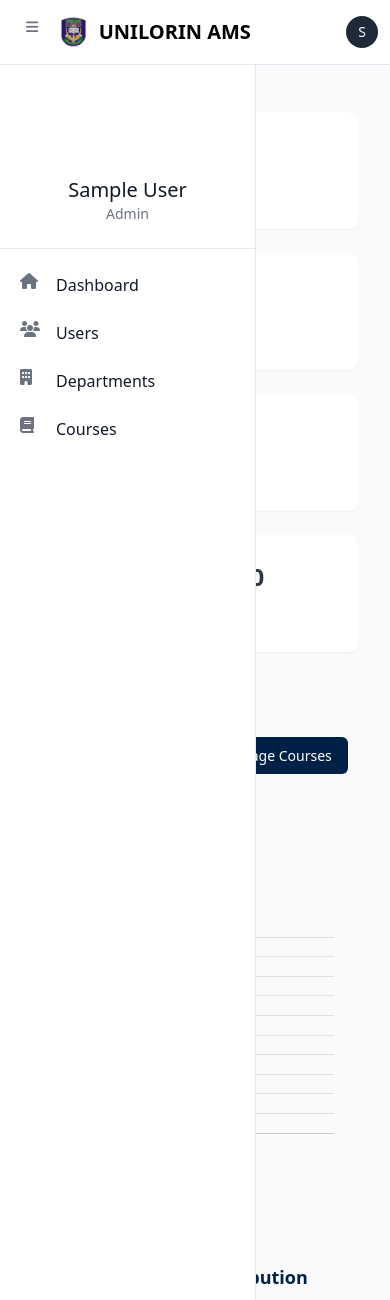
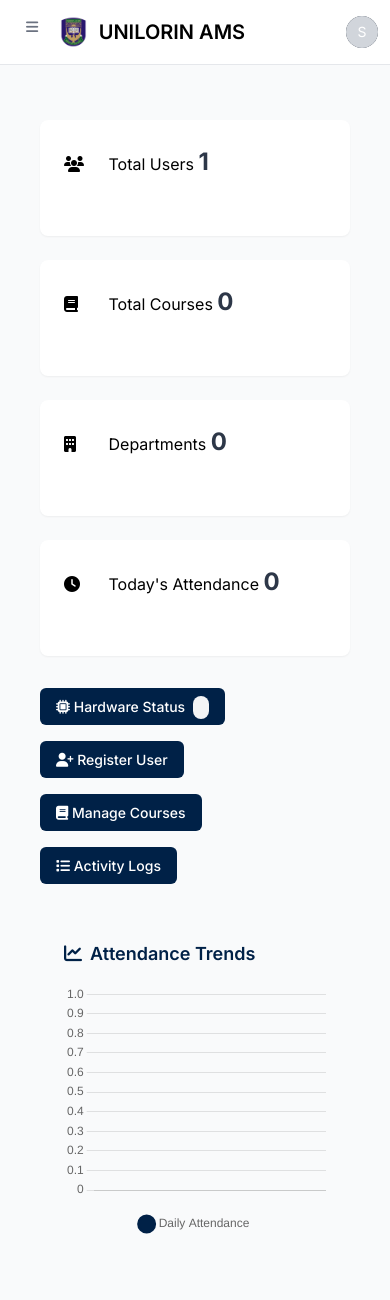
Before and after one commit to Barryhack/UNILORIN-AMS, a Flask app: page /admin/dashboard in a window 390 px wide. Shown: the top 1300 px of the page. Run offline with Flask 3, Linux system fonts and the light colour scheme; the visitor is signed in with stand-in values (Sample User, id 1); data comes from the database, SQL or seed files in the repository; data that the repository does not hold is empty; parts of the project's set-up code (start-up, migrations or seed data) failed here and were passed over; some libraries are stand-ins or nearby versions.

Commit message:
fix: Layout and scrolling issues
- Fixed scrolling on main content area
- Improved sidebar layout and positioning
- Fixed header height and positioning
- Better mobile responsiveness
- Added smooth transitions
- Fixed flash messages display

```diff
--- a/app/templates/admin/admin_base.html
+++ b/app/templates/admin/admin_base.html
@@ -1,5 +1,5 @@
 <!DOCTYPE html>
-<html lang="en" class="h-full">
+<html lang="en" class="h-full bg-gray-50">
 <head>
     <meta charset="UTF-8">
     <meta name="viewport" content="width=device-width, initial-scale=1.0">
@@ -21,26 +21,43 @@
     {% block extra_styles %}{% endblock %}
 
     <style>
-        html, body {
-            margin: 0;
-            padding: 0;
-            width: 100%;
-            height: 100%;
-            overflow: hidden;
+        :root {
+            --header-height: 64px;
+            --sidebar-width: 256px;
+        }
+
+        html {
+            scroll-behavior: smooth;
         }
 
         body {
-            display: flex;
-            flex-direction: column;
+            font-family: 'Inter', sans-serif;
             min-height: 100vh;
             background-color: #f9fafb;
         }
 
-        .scroll-container {
+        #main-content {
+            margin-left: var(--sidebar-width);
+            margin-top: var(--header-height);
+            min-height: calc(100vh - var(--header-height));
+            transition: margin-left 0.3s ease;
             overflow-y: auto;
             overflow-x: hidden;
+            padding: 1.5rem;
+        }
+
+        @media (max-width: 1024px) {
+            #main-content {
+                margin-left: 0;
+            }
+        }
+
+        .scroll-container {
             height: 100%;
-            width: 100%;
+            overflow-y: auto;
+            overflow-x: hidden;
+            scrollbar-width: thin;
+            scrollbar-color: #888 #f1f1f1;
         }
 
         .scroll-container::-webkit-scrollbar {
@@ -49,6 +66,7 @@
 
         .scroll-container::-webkit-scrollbar-track {
             background: #f1f1f1;
+            border-radius: 3px;
         }
 
         .scroll-container::-webkit-scrollbar-thumb {
@@ -81,12 +99,22 @@
         .nav-link.active::before {
             transform: scaleY(1);
         }
+
+        @media (max-width: 1024px) {
+            #sidebar {
+                transform: translateX(-100%);
+            }
+
+            #sidebar.show {
+                transform: translateX(0);
+            }
+        }
     </style>
 </head>
 
-<body class="h-full font-sans antialiased">
+<body class="h-full">
     <!-- Top Navigation -->
-    <nav class="fixed top-0 z-50 w-full bg-white border-b border-gray-200">
+    <nav class="fixed top-0 z-50 w-full bg-white border-b border-gray-200 h-[var(--header-height)]">
         <div class="px-3 py-3 lg:px-5 lg:pl-3">
             <div class="flex items-center justify-between">
                 <div class="flex items-center justify-start">
@@ -99,23 +127,24 @@
                     </a>
                 </div>
                 <div class="flex items-center">
-                    <!-- Profile dropdown -->
-                    <div class="relative ml-3">
-                        <button id="profile-button" class="flex text-sm bg-gray-800 rounded-full focus:ring-4 focus:ring-gray-300">
+                    <div class="flex items-center ml-3">
+                        <div class="relative">
+                            <button type="button" class="flex text-sm bg-gray-800 rounded-full focus:ring-4 focus:ring-gray-300" id="user-menu-button">
                                 <span class="sr-only">Open user menu</span>
-                            <div class="w-8 h-8 rounded-full bg-[#002147] flex items-center justify-center text-white">
+                                <div class="w-8 h-8 rounded-full bg-gray-300 flex items-center justify-center text-white">
                                     {{ current_user.first_name[0].upper() }}
                                 </div>
                             </button>
-                        <!-- Dropdown menu -->
-                        <div id="profile-dropdown" class="hidden absolute right-0 z-50 mt-2 w-48 bg-white rounded-lg shadow-lg">
+                            <div class="hidden absolute right-0 mt-2 w-48 bg-white rounded-lg shadow-lg z-50" id="user-dropdown">
                                 <div class="px-4 py-3">
                                     <p class="text-sm text-gray-900">{{ current_user.first_name }} {{ current_user.last_name }}</p>
-                                <p class="text-sm font-medium text-gray-500 truncate">{{ current_user.email }}</p>
+                                    <p class="text-sm font-medium text-gray-900 truncate">{{ current_user.email }}</p>
                                 </div>
-                            <div class="py-1">
-                                <a href="/profile" class="block px-4 py-2 text-sm text-gray-700 hover:bg-gray-100">Profile</a>
-                                <a href="/auth/logout" class="block px-4 py-2 text-sm text-gray-700 hover:bg-gray-100">Logout</a>
+                                <ul class="py-1" aria-labelledby="user-menu-button">
+                                    <li>
+                                        <a href="{{ url_for('auth.logout') }}" class="block px-4 py-2 text-sm text-gray-700 hover:bg-gray-100">Sign out</a>
+                                    </li>
+                                </ul>
                             </div>
                         </div>
                     </div>
@@ -124,63 +153,54 @@
         </div>
     </nav>
 
-    <!-- Error Container -->
-    <div id="error-container" class="fixed top-16 left-1/2 transform -translate-x-1/2 z-50 hidden w-96">
-        <div class="bg-red-100 border-l-4 border-red-500 text-red-700 p-4 rounded shadow-md" role="alert">
-            <div class="flex items-center">
-                <div class="py-1">
-                    <i class="fas fa-exclamation-circle"></i>
-                </div>
-                <div class="ml-3">
-                    <p id="error-message" class="text-sm"></p>
-                </div>
-                <button type="button" class="ml-auto -mx-1.5 -my-1.5 bg-red-100 text-red-500 rounded-lg focus:ring-2 focus:ring-red-400 p-1.5 hover:bg-red-200 inline-flex h-8 w-8">
-                    <span class="sr-only">Close</span>
-                    <i class="fas fa-times"></i>
-                </button>
-            </div>
-        </div>
-    </div>
-
     <!-- Sidebar -->
-    <aside id="sidebar" class="fixed top-0 left-0 z-40 w-64 h-screen pt-20 transition-transform -translate-x-full bg-white border-r border-gray-200 lg:translate-x-0">
-        <!-- User Profile -->
+    <aside id="sidebar" class="fixed top-0 left-0 z-40 w-[var(--sidebar-width)] h-screen pt-[var(--header-height)] transition-transform bg-white border-r border-gray-200 lg:translate-x-0">
         <div class="flex flex-col h-full">
             <div class="flex items-center justify-center p-6 border-b border-gray-200">
                 <div class="flex flex-col items-center">
-                    <div class="w-16 h-16 rounded-full bg-[#002147] flex items-center justify-center text-white text-2xl">
+                    <div class="w-20 h-20 rounded-full bg-gray-300 flex items-center justify-center text-white text-2xl mb-2">
                         {{ current_user.first_name[0].upper() }}
                     </div>
-                    <h5 class="mt-2 text-xl font-medium text-gray-900">{{ current_user.first_name }} {{ current_user.last_name }}</h5>
+                    <h5 class="text-lg font-semibold text-gray-900">{{ current_user.first_name }} {{ current_user.last_name }}</h5>
                     <span class="text-sm text-gray-500">{{ current_user.role.title() }}</span>
                 </div>
             </div>
-
-            <!-- Navigation -->
-            <div class="py-4 px-3 overflow-y-auto">
+            <div class="scroll-container flex-1 px-3 py-4 overflow-y-auto">
                 <ul class="space-y-2">
                     <li>
-                        <a href="/admin/new-dashboard" class="nav-link flex items-center p-2 text-base font-normal text-gray-900 rounded-lg dark:text-white hover:bg-gray-100 dark:hover:bg-gray-700 ">
-                            <i class="fas fa-home w-6 h-6 text-gray-500 transition duration-75 dark:text-gray-400 group-hover:text-gray-900 dark:group-hover:text-white"></i>
+                        <a href="{{ url_for('admin.dashboard') }}" class="nav-link flex items-center p-2 text-base font-normal text-gray-900 rounded-lg hover:bg-gray-100 {% if request.endpoint == 'admin.dashboard' %}bg-gray-100{% endif %}">
+                            <i class="fas fa-tachometer-alt w-6 h-6 text-gray-500 transition duration-75"></i>
                             <span class="ml-3">Dashboard</span>
                         </a>
                     </li>
                     <li>
-                        <a href="{{ url_for('admin.manage_users') }}" class="nav-link flex items-center p-2 text-base font-normal text-gray-900 rounded-lg hover:bg-gray-100 {% if request.endpoint == 'admin.manage_users' %}active{% endif %}">
+                        <a href="{{ url_for('admin.manage_users') }}" class="nav-link flex items-center p-2 text-base font-normal text-gray-900 rounded-lg hover:bg-gray-100 {% if request.endpoint == 'admin.manage_users' %}bg-gray-100{% endif %}">
                             <i class="fas fa-users w-6 h-6 text-gray-500 transition duration-75"></i>
                             <span class="ml-3">Users</span>
                         </a>
                     </li>
                     <li>
-                        <a href="{{ url_for('admin.manage_departments') }}" class="nav-link flex items-center p-2 text-base font-normal text-gray-900 rounded-lg hover:bg-gray-100 {% if request.endpoint == 'admin.manage_departments' %}active{% endif %}">
+                        <a href="{{ url_for('admin.manage_courses') }}" class="nav-link flex items-center p-2 text-base font-normal text-gray-900 rounded-lg hover:bg-gray-100 {% if request.endpoint == 'admin.manage_courses' %}bg-gray-100{% endif %}">
+                            <i class="fas fa-book w-6 h-6 text-gray-500 transition duration-75"></i>
+                            <span class="ml-3">Courses</span>
+                        </a>
+                    </li>
+                    <li>
+                        <a href="{{ url_for('admin.manage_departments') }}" class="nav-link flex items-center p-2 text-base font-normal text-gray-900 rounded-lg hover:bg-gray-100 {% if request.endpoint == 'admin.manage_departments' %}bg-gray-100{% endif %}">
                             <i class="fas fa-building w-6 h-6 text-gray-500 transition duration-75"></i>
                             <span class="ml-3">Departments</span>
                         </a>
                     </li>
                     <li>
-                        <a href="{{ url_for('admin.manage_courses') }}" class="nav-link flex items-center p-2 text-base font-normal text-gray-900 rounded-lg hover:bg-gray-100 {% if request.endpoint == 'admin.manage_courses' %}active{% endif %}">
-                            <i class="fas fa-book w-6 h-6 text-gray-500 transition duration-75"></i>
-                            <span class="ml-3">Courses</span>
+                        <a href="{{ url_for('admin.activity_logs') }}" class="nav-link flex items-center p-2 text-base font-normal text-gray-900 rounded-lg hover:bg-gray-100 {% if request.endpoint == 'admin.activity_logs' %}bg-gray-100{% endif %}">
+                            <i class="fas fa-history w-6 h-6 text-gray-500 transition duration-75"></i>
+                            <span class="ml-3">Activity Logs</span>
+                        </a>
+                    </li>
+                    <li>
+                        <a href="{{ url_for('admin.system_logs') }}" class="nav-link flex items-center p-2 text-base font-normal text-gray-900 rounded-lg hover:bg-gray-100 {% if request.endpoint == 'admin.system_logs' %}bg-gray-100{% endif %}">
+                            <i class="fas fa-terminal w-6 h-6 text-gray-500 transition duration-75"></i>
+                            <span class="ml-3">System Logs</span>
                         </a>
                     </li>
                 </ul>
@@ -189,61 +209,59 @@
     </aside>
 
     <!-- Main Content -->
-    <div class="p-4 lg:ml-64 pt-20">
-        <!-- Flash Messages -->
-        {% with messages = get_flashed_messages(with_categories=true) %}
-            {% if messages %}
-                {% for category, message in messages %}
-                    <div class="mb-4 p-4 rounded-lg {% if category == 'error' %}bg-red-100 text-red-700 border-red-400{% else %}bg-green-100 text-green-700 border-green-400{% endif %}">
-                        {{ message }}
-                    </div>
-                {% endfor %}
-            {% endif %}
-        {% endwith %}
+    <main id="main-content" class="scroll-container">
+        {% block content %}{% endblock %}
+    </main>
 
-        {% block content %}{% endblock %}
-    </div>
-
-    <!-- Scripts -->
     <script>
         // Force reload if template version changes
-        const TEMPLATE_VERSION = '1.0.1';
+        const TEMPLATE_VERSION = '1.0.2';
         if (localStorage.getItem('template_version') !== TEMPLATE_VERSION) {
             localStorage.setItem('template_version', TEMPLATE_VERSION);
-            if (!window.location.hash) {
             window.location.reload(true);
         }
+
+        // User dropdown toggle
+        const userMenuButton = document.getElementById('user-menu-button');
+        const userDropdown = document.getElementById('user-dropdown');
+
+        if (userMenuButton && userDropdown) {
+            userMenuButton.addEventListener('click', () => {
+                userDropdown.classList.toggle('hidden');
+            });
+
+            document.addEventListener('click', (event) => {
+                if (!userMenuButton.contains(event.target) && !userDropdown.contains(event.target)) {
+                    userDropdown.classList.add('hidden');
+                }
+            });
         }
 
-        document.addEventListener('DOMContentLoaded', function() {
-            // Toggle sidebar on mobile
+        // Sidebar toggle for mobile
         const sidebarToggle = document.getElementById('sidebar-toggle');
         const sidebar = document.getElementById('sidebar');
 
-            if (sidebarToggle) {
-                sidebarToggle.addEventListener('click', function() {
+        if (sidebarToggle && sidebar) {
+            sidebarToggle.addEventListener('click', () => {
                 sidebar.classList.toggle('-translate-x-full');
+            });
+
+            // Close sidebar when clicking outside on mobile
+            document.addEventListener('click', (event) => {
+                if (window.innerWidth < 1024) {
+                    if (!sidebar.contains(event.target) && !sidebarToggle.contains(event.target)) {
+                        sidebar.classList.add('-translate-x-full');
+                    }
+                }
             });
         }
 
-            // Toggle profile dropdown
-            const profileButton = document.getElementById('profile-button');
-            const profileDropdown = document.getElementById('profile-dropdown');
-
-            if (profileButton && profileDropdown) {
-                profileButton.addEventListener('click', function() {
-                    profileDropdown.classList.toggle('hidden');
-                });
-
-                // Close dropdown when clicking outside
-                document.addEventListener('click', function(event) {
-                    if (!profileButton.contains(event.target) && !profileDropdown.contains(event.target)) {
-                        profileDropdown.classList.add('hidden');
-                    }
-                });
+        // Handle window resize
+        window.addEventListener('resize', () => {
+            if (window.innerWidth >= 1024) {
+                sidebar.classList.remove('-translate-x-full');
             }
         });
     </script>
-    {% block extra_scripts %}{% endblock %}
 </body>
 </html>
```
Lines whose indentation alone changed are shown as unchanged.
